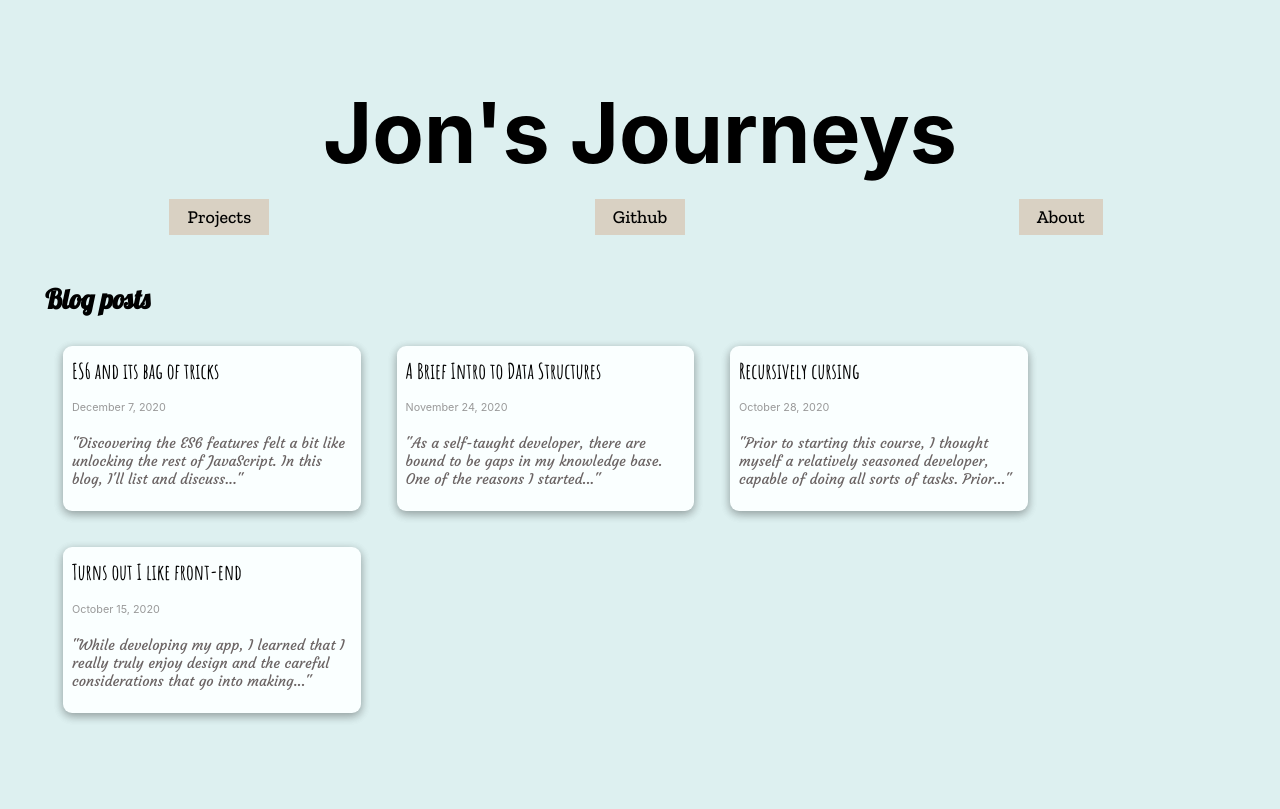
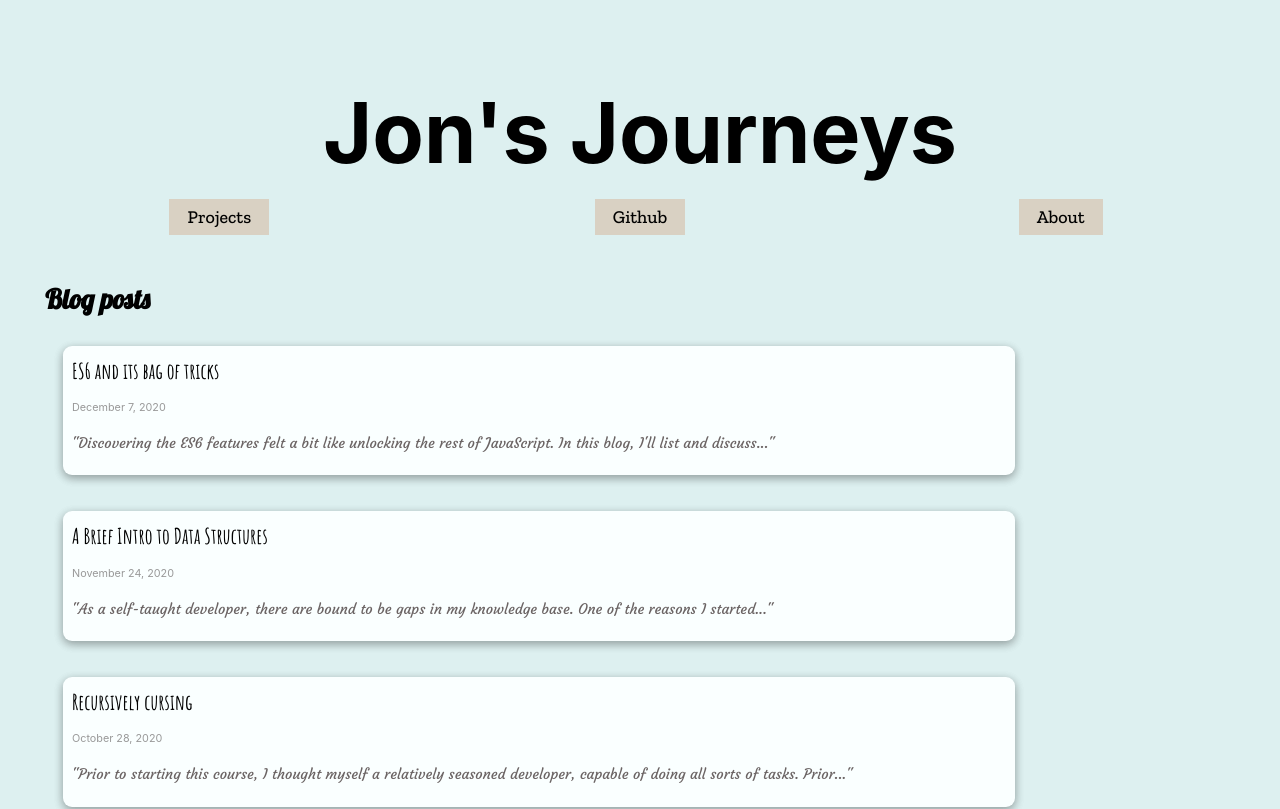
Before and after one commit to jclasley/codingBlog, a Next.js app: page / in a window 1280 px wide. Shown: the top 809 px of the page. Built offline with nearby package versions, Linux system fonts and the light colour scheme.

Commit message:
Starting to mess with sticky header bar

```diff
--- a/styles/linkHeader.module.css
+++ b/styles/linkHeader.module.css
@@ -5,6 +5,7 @@
   width: 100%;
   justify-items: center;
   margin-top: 1rem;
+  top: 1rem;
 }
 
 .container a{
--- a/styles/utils.module.css
+++ b/styles/utils.module.css
@@ -89,6 +89,7 @@
   opacity: 1;
   flex-direction: column;
   box-shadow: 0 3px 10px 0 rgba(0, 0, 0, 0.2), 0 3px 10px 0 rgba(0, 0, 0, 0.19);
+  width: 80%;
 }
 
 .excerpt {
```
